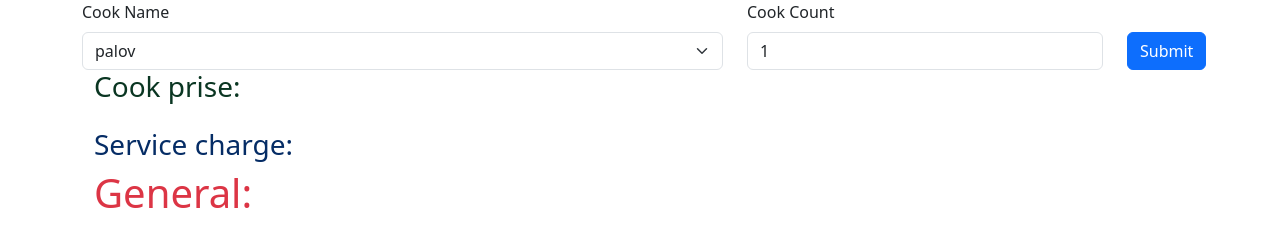
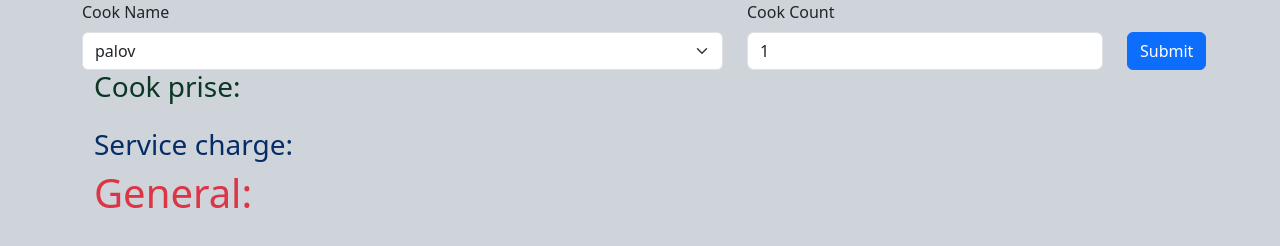
Before and after one commit to shohjakhon/cook, a plain HTML site: page index.html in a window 1280 px wide. Drawn offline with nearby package versions, Linux system fonts and the light colour scheme.

Commit message:
Body add class

```diff
--- a/index.html
+++ b/index.html
@@ -12,7 +12,7 @@
     <link rel="stylesheet" href="./css/style.css" />
     <title>Cook menu</title>
   </head>
-  <body>
+  <body class="bg-dark-subtle">
     <div class="container">
       <div class="row align-items-end">
         <div class="cook-name col-7">
```
